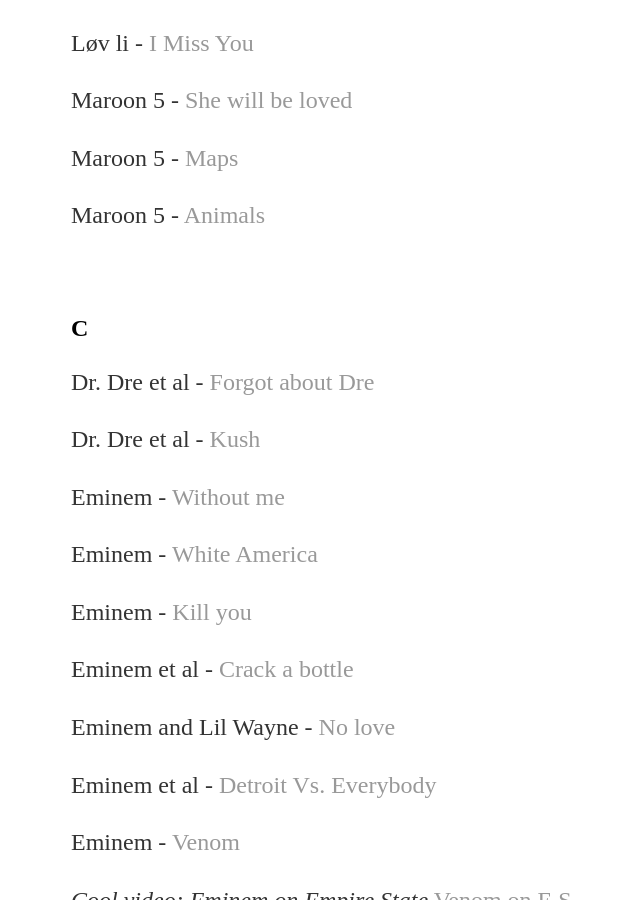
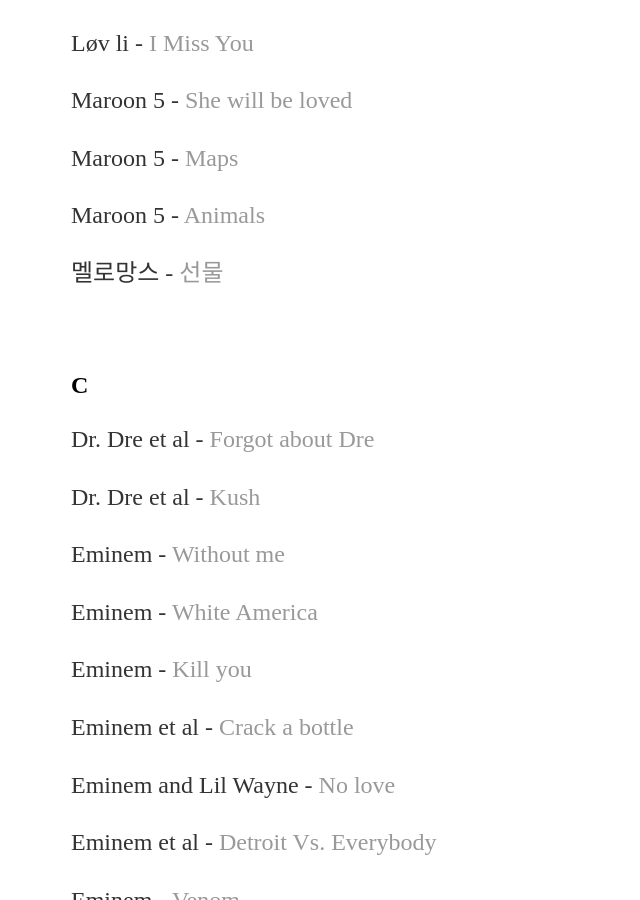
Before and after one commit to yjkweon24/yjkweon24.github.io, a Jekyll site: the page built from _posts/2018-10-23-songs-that-i-love.md, in a window 1280 px wide and 900 px high, scrolled down 5629 px. Shown: the whole window, without its empty margins (121-761 px from the left). Built offline with Jekyll 4.4.1, drawn with Linux system fonts in a browser that asks for light colours.

Commit message:
Update 2018-10-23-songs-that-i-love.md

```diff
--- a/_posts/2018-10-23-songs-that-i-love.md
+++ b/_posts/2018-10-23-songs-that-i-love.md
@@ -199,6 +199,8 @@
 
 Maroon 5 - [Animals](https://www.youtube.com/watch?v=0GVExpdmoDs&ab_channel=7clouds)
 
+멜로망스 - [선물](https://www.youtube.com/watch?v=qYYJqWsBb1U&ab_channel=1theK%28%EC%9B%90%EB%8D%94%EC%BC%80%EC%9D%B4%29)
+
 <br>
 
 ## C
```
